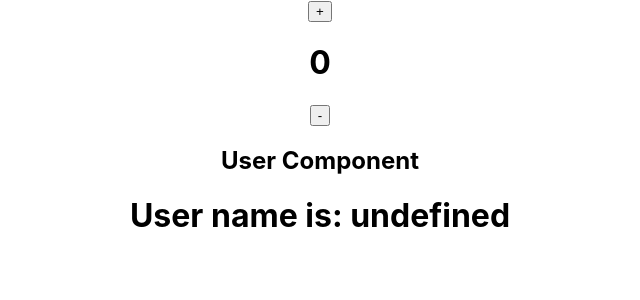
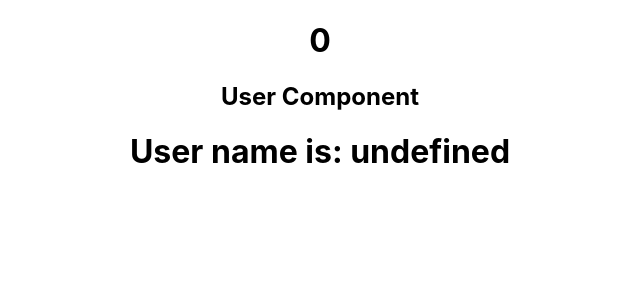
Before and after one commit to VamsiKrishnaMyneni/redux-saga-typescript-beginner, a React (Create React App) app: page / in a window 1280 px wide. Shown: the top 300 px of the page, without its empty margins (320-960 px from the left). Built offline with nearby package versions, Linux system fonts and the light colour scheme; no server answers.

Commit message:
changed folder strucure

```diff
--- a/src/App.tsx
+++ b/src/App.tsx
@@ -1,18 +1,16 @@
-import { useSelector, useDispatch } from 'react-redux';
+import { useSelector } from 'react-redux';
 import Counter from './Counter/components/Counter';
 import Users from './Users/components/Users';
 import './App.css';
 
 function App() {
   const { count } = useSelector((state: any) => state.counter);
-  const dispatch = useDispatch();
-
 
   return (
     <div className="App">
-      <button onClick={() => dispatch({ type: "INCREMENT", count: count + 1 })}>+</button>
+
       <Counter count={count} />
-      <button onClick={() => dispatch({ type: "DECREMENT", count: count - 1 })}>-</button>
+
       <Users />
     </div>
   );
```
